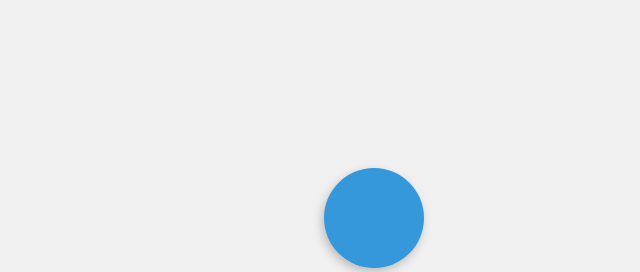
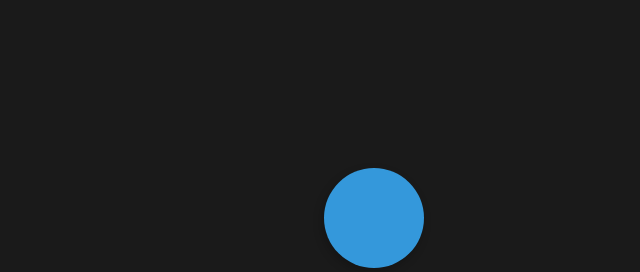
Before and after one commit to Floderr/G.Whack-A-Mole, a plain HTML site: page index.html in a window 1280 px wide. Shown: the part 38-310 px from the top of the page, without its empty margins (319-959 px from the left). Drawn offline with Linux system fonts and the light colour scheme.

Commit message:
Update styles.css

```diff
--- a/styles.css
+++ b/styles.css
@@ -4,8 +4,10 @@ body {
   align-items: center;
   height: 100vh;
   margin: 0;
-  background-color: #f0f0f0;
+  background-color: #1a1a1a;
   font-family: 'Roboto', sans-serif;
+  color: #fff;
+  overflow: hidden;
 }
 
 #game-container {
```
